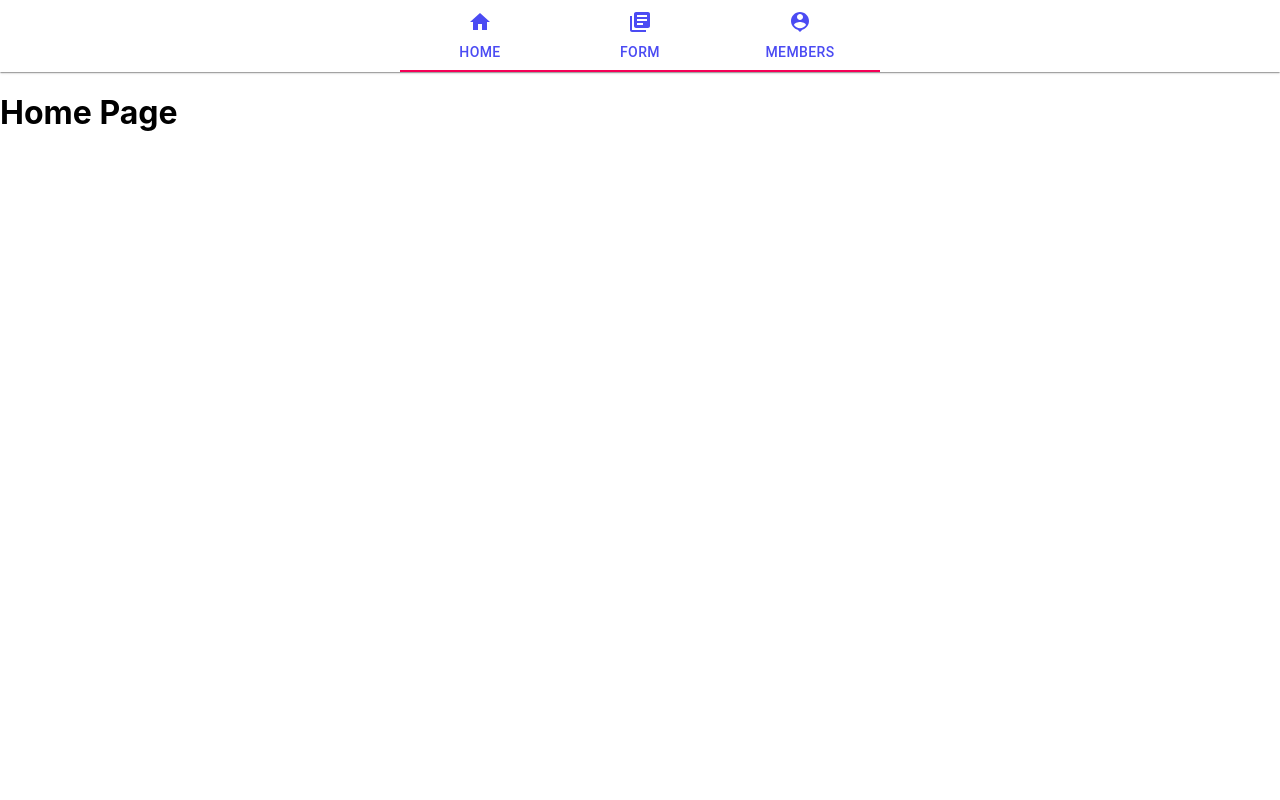
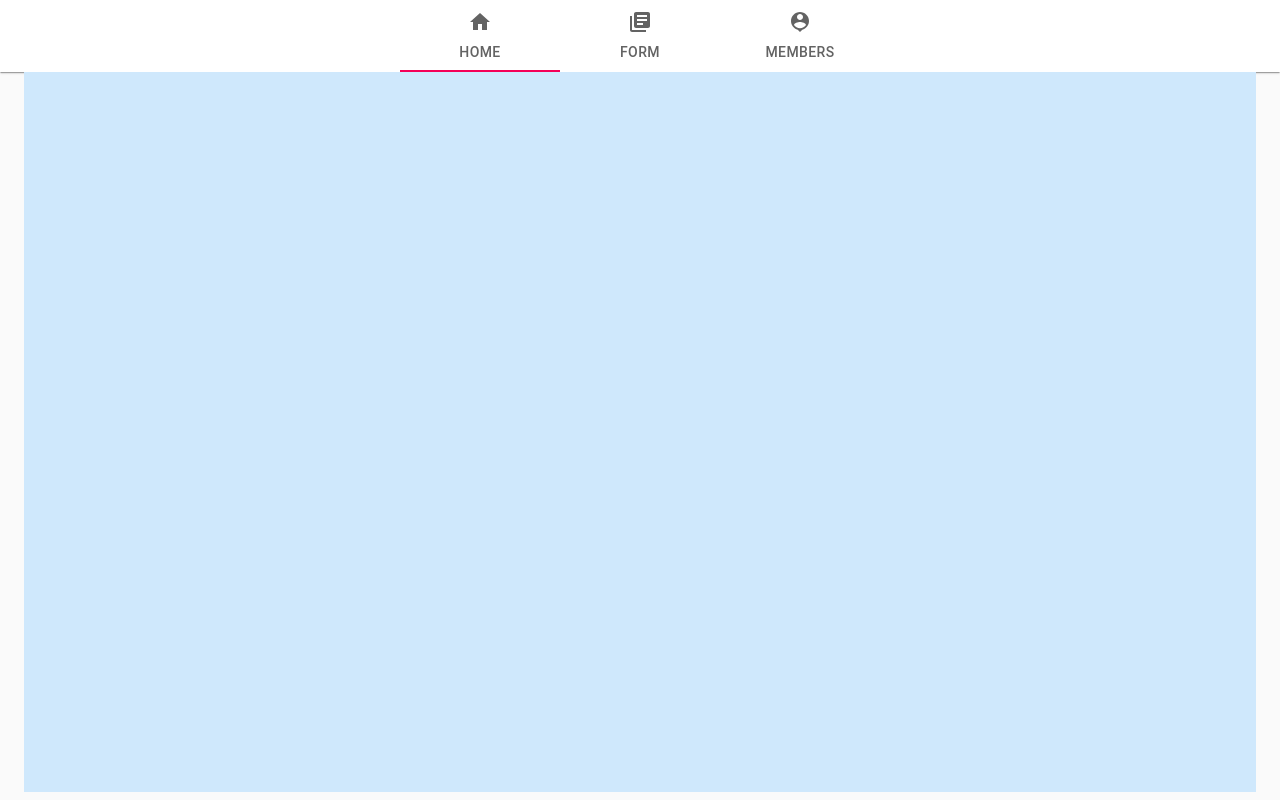
Before and after one commit to EssayApp/front-end, a React (Create React App) app in the folder my-app/: page / in a window 1280 px wide. Built offline with nearby package versions, Linux system fonts and the light colour scheme.

Commit message:
homepage styled

```diff
--- a/my-app/src/Components/HomePage/HomePage.js
+++ b/my-app/src/Components/HomePage/HomePage.js
@@ -1,10 +1,22 @@
-import React from 'react';
-import './HomePage.css';
+import React from "react";
+import CssBaseline from "@material-ui/core/CssBaseline";
+import Typography from "@material-ui/core/Typography";
+import Container from "@material-ui/core/Container";
+import "./HomePage.css";
 
 const HomePage = () => {
     return (
-        <h1>Home Page</h1>
-    )
-}
+        // <h1>Home Page</h1>
+        <React.Fragment>
+            <CssBaseline />
+            <Container maxWidth="lg">
+                <Typography
+                    component="div"
+                    style={{ backgroundColor: "#cfe8fc", height: "90vh" }}
+                />
+            </Container>
+        </React.Fragment>
+    );
+};
 
 export default HomePage;
--- a/my-app/src/Components/Navigation/Navigation.css
+++ b/my-app/src/Components/Navigation/Navigation.css
@@ -1,4 +1,7 @@
-/* .Nav {
-    text-align: center;
-    display: inline;
-} */
+.Nav {
+    /* text-align: center;
+    display: inline; */
+    text-decoration: none;
+    color: inherit;
+
+}
--- a/my-app/src/Components/Navigation/Navigation.js
+++ b/my-app/src/Components/Navigation/Navigation.js
@@ -9,11 +9,10 @@ import HomeIcon from "@material-ui/icons/Home";
 import { Link } from "react-router-dom";
 import "./Navigation.css";
 
-
 const useStyles = makeStyles({
     root: {
-        flexGrow: 1,
-        // maxWidth: 500
+        flexGrow: 1
+        // maxWidth: 3000
     }
 });
 
@@ -27,27 +26,42 @@ function Navigation() {
 
     return (
         <Paper square className={classes.root}>
+            <Link style={{ textDecoration: "none", color: "inherit" }}>
                 <Tabs
                     value={value}
                     onChange={handleChange}
                     variant="fullWidth"
                     indicatorColor="secondary"
-                textColor="secondary"
+                    textColor="primary"
                     aria-label="icon label tabs example"
                     centered
                 >
-                <div className="Nav">
-                    <Link to="/">
+                    {/* <div className="Nav"> */}
+                        <Link
+                            to="/"
+                            style={{ textDecoration: "none", color: "inherit" }}
+                        >
                             <Tab icon={<HomeIcon />} label="HOME" />
                         </Link>
-                    <Link to="/form">
-                        <Tab icon={<LibraryBooksIcon />} label="FORM" />
+                        <Link
+                            to="/form"
+                            style={{ textDecoration: "none", color: "inherit" }}
+                        >
+                            <Tab
+                                icon={<LibraryBooksIcon />}
+                                label="FORM"
+                                indicatorColor="primary"
+                            />
                         </Link>
-                    <Link to="/sign-in">
+                        <Link
+                            to="/sign-in"
+                            style={{ textDecoration: "none", color: "inherit" }}
+                        >
                             <Tab icon={<PersonPinIcon />} label="MEMBERS" />
                         </Link>
-                </div>
+                    {/* </div> */}
                 </Tabs>
+            </Link>
         </Paper>
     );
 }
```
Lines whose indentation alone changed are shown as unchanged.
